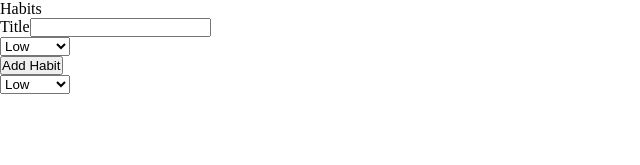
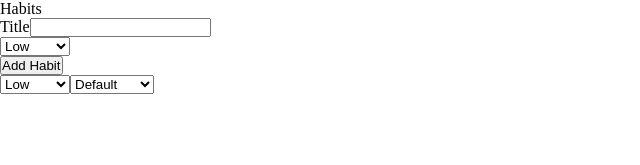
Before and after one commit to Ludvig-D/PAA, a React (Vite) app: page /habits in a window 1280 px wide. Shown: the top 165 px of the page, without its empty margins (0-640 px from the left). Built offline with nearby package versions, Linux system fonts and the light colour scheme.

Commit message:
Added rep sort

```diff
--- a/src/pages/Habits/Habits.jsx
+++ b/src/pages/Habits/Habits.jsx
@@ -12,6 +12,22 @@ export default function Habits() {
     const list = [...habits];
     const newList = list.filter((habit) => habit.priority === filter);
     setHabitList(newList);
+  };
+
+  const sortHabits = (sort) => {
+    if (sort === 'default') {
+      setHabitList(habits);
+    } else if (sort === 'repsfall') {
+      setHabitList((habits) =>
+        [...habits].sort((a, b) => a.repetisions - b.repetisions)
+      );
+    } else if (sort === 'repsrise') {
+      setHabitList((habits) =>
+        [...habits].sort((a, b) => b.repetisions - a.repetisions)
+      );
+    } else if (sort === 'priofall') {
+    } else if (sort === 'priorise') {
+    }
   };
 
   return (
@@ -29,6 +45,18 @@ export default function Habits() {
         <option value="high">High</option>
       </select>
 
+      <select
+        name="sort"
+        id="sort"
+        onChange={(e) => sortHabits(e.target.value)}
+      >
+        <option value="default">Default</option>
+        <option value="repsfall">Reps Fall</option>
+        <option value="repsrise">Reps Rise</option>
+        <option value="priofall">Prio Fall</option>
+        <option value="priorise">Prio Rise</option>
+      </select>
+
       <div>
         {habitList.map((habit) => (
           <HabitItem habit={habit} />
```
